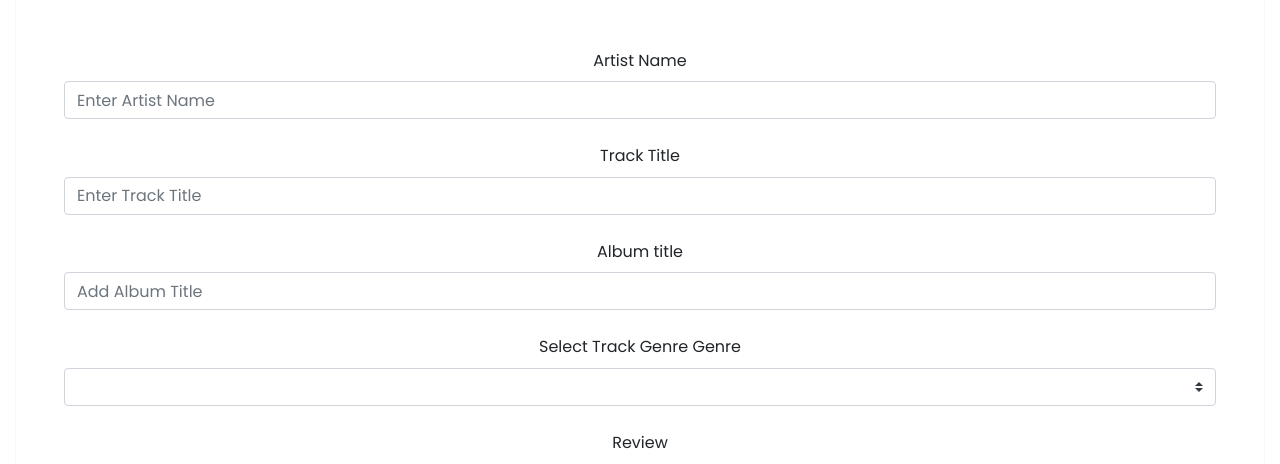
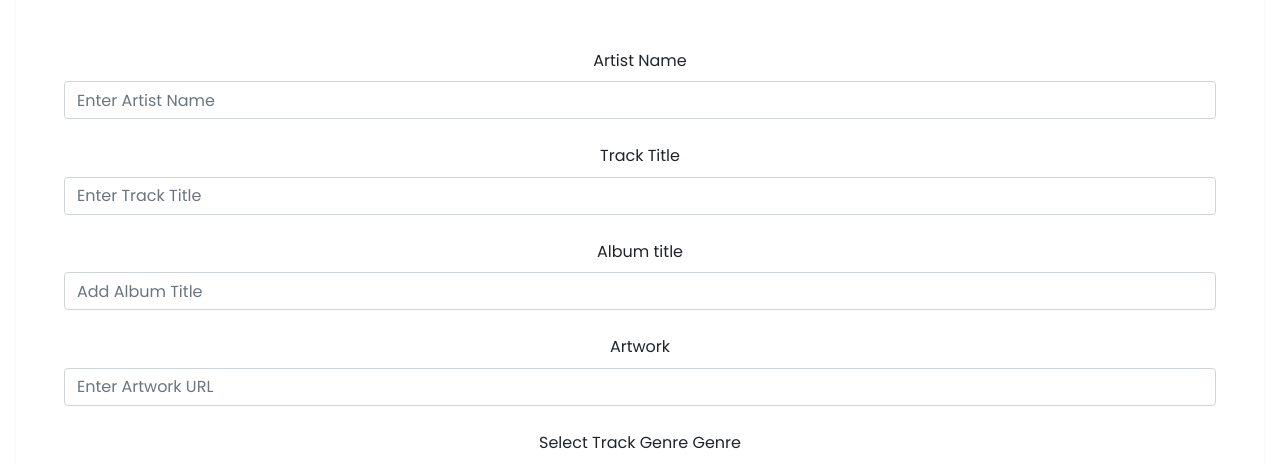
Before and after one commit to danielboots/apollo, a Flask app: page /add_review in a window 1280 px wide. Shown: the part 378-842 px from the top of the page. Run offline with Flask 2, Linux system fonts and the light colour scheme; data that the repository does not hold is empty; some libraries are stand-ins or nearby versions.

Commit message:
added a new feature to review, added button to read full review on individual page for each review. Happy! end of day commit

```diff
--- a/app.py
+++ b/app.py
@@ -114,6 +114,7 @@ def add_review():
             "artist_name": request.form.get("artist_name"),
             "track_title": request.form.get("track_title"),
             "album_title": request.form.get("album_title"),
+            "artwork": request.form.get("artwork"),
             "review": request.form.get("review"),
             "hot_not": request.form.get("hot_not"),
             "created_by": session["user"]
@@ -134,6 +135,7 @@ def edit_review(review_id):
             "artist_name": request.form.get("artist_name"),
             "track_title": request.form.get("track_title"),
             "album_title": request.form.get("album_title"),
+            "artwork": request.form.get("artwork"),
             "review": request.form.get("review"),
             "hot_not": request.form.get("hot_not"),
             "created_by": session["user"]
@@ -193,6 +195,14 @@ def delete_genre(genre_id):
     return redirect(url_for("get_genres"))
 
 
+# View review - custom addition to program.
+@app.route("/view_review/<review_id>", methods=["GET"])
+def view_review(review_id):
+
+    review = mongo.db.reviews.find_one({"_id": ObjectId(review_id)})
+    return render_template("view_review.html", review=review)
+
+
 if __name__ == "__main__":
     app.run(host=os.environ.get("IP"),
             port=int(os.environ.get("PORT")),
--- a/templates/add_review.html
+++ b/templates/add_review.html
@@ -19,6 +19,10 @@
     <input id="album_title" placeholder="Add Album Title" name="album_title" type="text" minlength="3" maxlength="50" required
         class="form-control validate mb-4">
 
+<!-- Artwork -->
+    <label for="artwork">Artwork</label>
+    <input id="artwork" placeholder="Enter Artwork URL" name="artwork" type="text" pattern="https://.*" required
+        class="form-control validate mb-4">
 
     <!-- Genre Sub Category -->
     <label for="genre">Select Track Genre</label>
```
Also changed, not shown: templates/reviews.html (+14 -5 lines), templates/view_review.html (added, +9 -0 lines).
